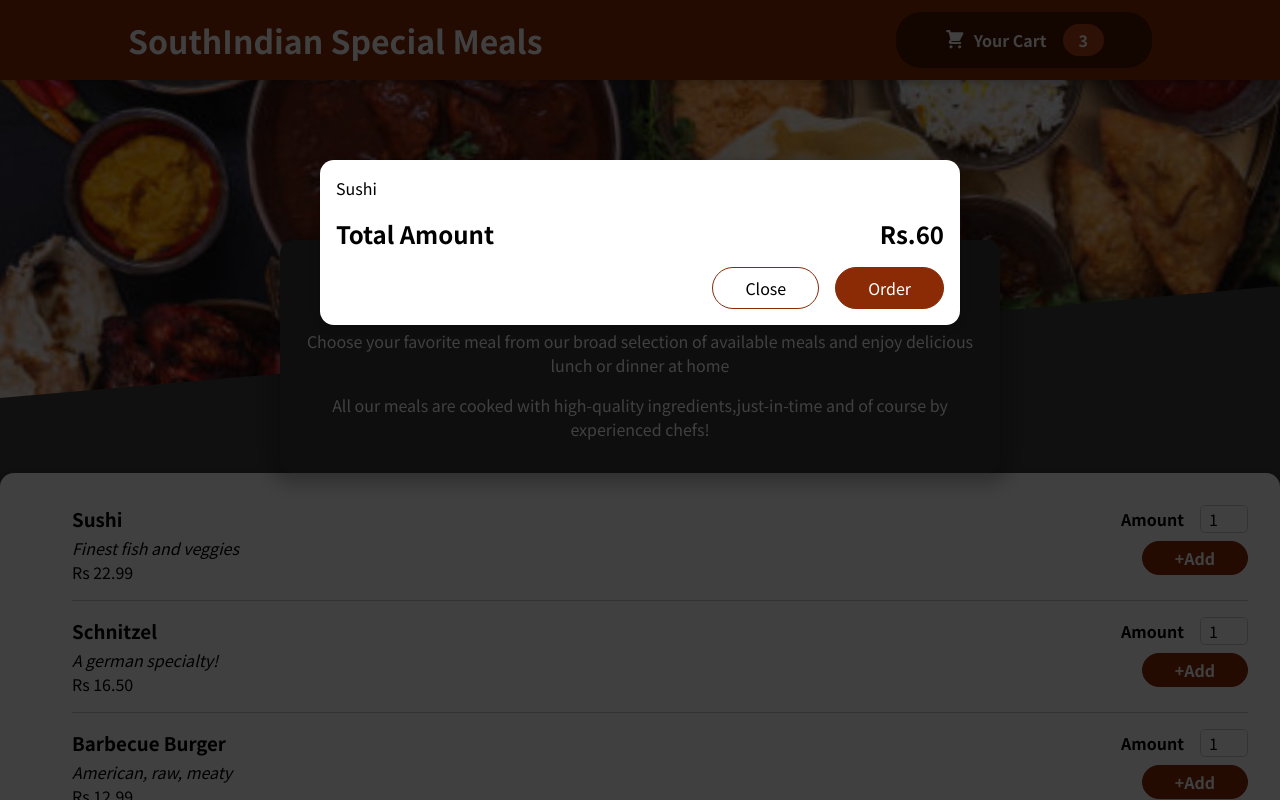
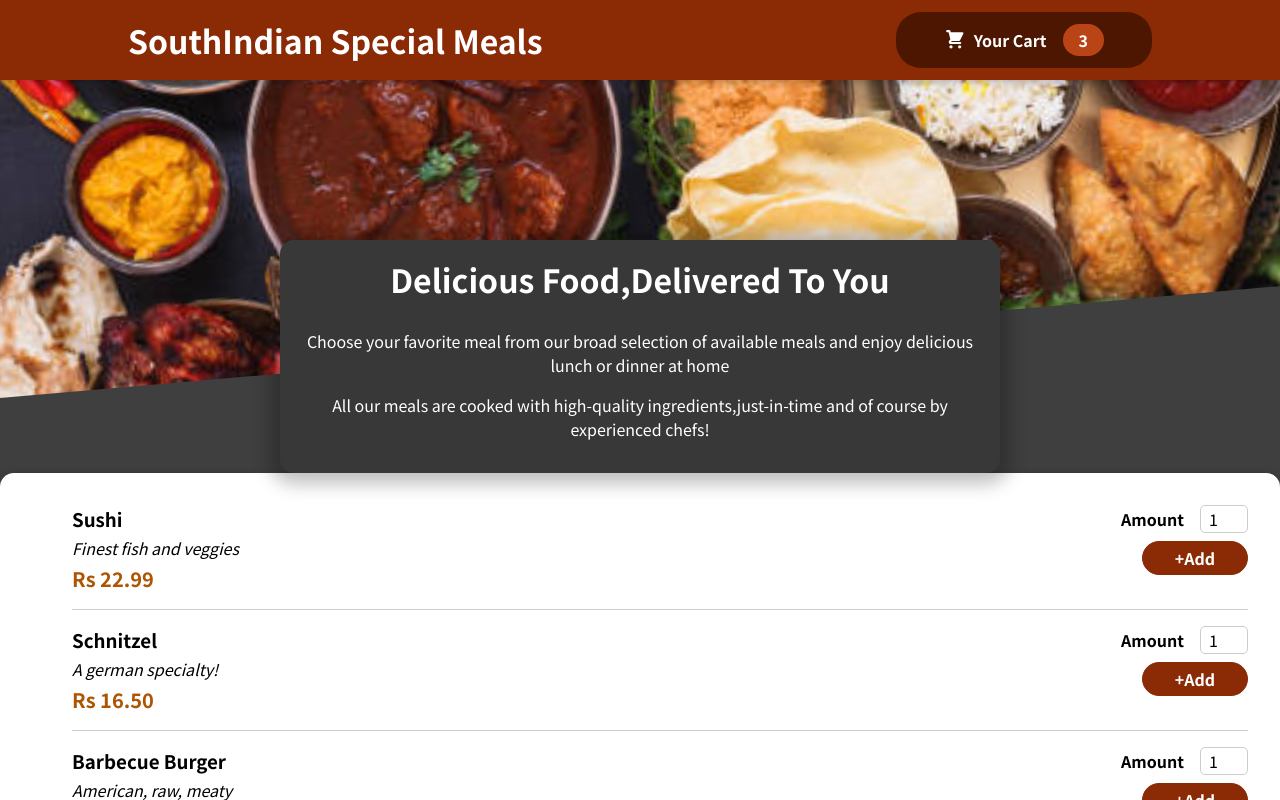
Before and after one commit to sravanisravs1/RestaurantWebsiteUsingReact, a React (Create React App) app: page / in a window 1280 px wide. Shown: the top 800 px of the page. Built offline with nearby package versions, Linux system fonts and the light colour scheme.

Commit message:
Added Close functionality to Cart

```diff
--- a/src/App.js
+++ b/src/App.js
@@ -1,14 +1,24 @@
-import React, { Fragment } from "react";
+import React, { useState , Fragment } from "react";
 import MainHeader from "./Layout/MainHeader";
 import Meals from "./Components/Meals/Meals/Meals";
 import Cart from "./Components/Cart/Cart";
 
 
+
+
 function App() {
+  const [showCartItems , setShowCartItems] = useState(false);
+  const showCartItemsHandler = ()=>{
+    setShowCartItems(true)
+  };
+
+  const hideCartItemsHandler = () => {
+    setShowCartItems(false);
+  };
   return (
     <Fragment>
-      <Cart/>
-      <MainHeader/>
+      {showCartItems && <Cart onCartClose={hideCartItemsHandler}/>}
+      <MainHeader onCartClick={showCartItemsHandler}/>
       <main>
         <Meals/>
       </main>
--- a/src/Components/Cart/Cart.js
+++ b/src/Components/Cart/Cart.js
@@ -10,14 +10,14 @@ const Cart = props => {
     </ul>
     );
     return (
-    <Modal>
+    <Modal onCartClose={props.onCartClose} >
         {cartItems}
         <div className={classes.total}>
             <span>Total Amount</span>
             <span>Rs.60</span>
         </div>
         <div className={classes.actions}>
-            <button className={classes['button-alt']}>Close</button>
+            <button className={classes['button-alt']} onClick={props.onCartClose}>Close</button>
             <button className={classes.button}>Order</button>
         </div>
     </Modal>);
--- a/src/Components/Meals/Meals/MealItem/MealItem.js
+++ b/src/Components/Meals/Meals/MealItem/MealItem.js
@@ -8,7 +8,7 @@ const MealItem = props =>{
         <div>
             <h3>{props.name}</h3>
             <div className={classes.description}>{props.description}</div>
-            <div classname={classes.price}>{price}</div>
+            <div className={classes.price}>{price}</div>
         </div>
         <div>
             <MealItemForm/>
--- a/src/Components/UI/Card/Input/Input.js
+++ b/src/Components/UI/Card/Input/Input.js
@@ -4,7 +4,7 @@ import classes from './Input.module.css'
 const Input = props =>{
     return (
     <div className={classes.input}>
-        <label htmlfor={props.input.id}>{props.label}</label>
+        <label htmlFor={props.input.id}>{props.label}</label>
         <input {...props.input}/>
     </div>);
 
--- a/src/Components/UI/Modal/Modal.js
+++ b/src/Components/UI/Modal/Modal.js
@@ -3,7 +3,7 @@ import ReactDom from 'react-dom';
 import { Fragment } from 'react';
 
 const Backdrop = props =>{
-    return <div className={classes.backdrop}></div>
+    return <div className={classes.backdrop} onClick={props.onCartClose}></div>
 
 };
 
@@ -20,7 +20,7 @@ const portalElement = document.getElementById('overlays')
 const Modal = props =>{
     return (
         <Fragment>
-            {ReactDom.createPortal(<Backdrop/>,portalElement)}
+            {ReactDom.createPortal(<Backdrop onCartClose={props.onCartClose}/>,portalElement)}
             {ReactDom.createPortal(<ModalOverlay>{props.children}</ModalOverlay> ,portalElement)}
         </Fragment>
     );
--- a/src/Layout/HeaderCartButton.js
+++ b/src/Layout/HeaderCartButton.js
@@ -4,7 +4,7 @@ import classes from './HeaderCartButton.module.css';
 
 const HeaderCartButton = props => {
 
-    return <button className={classes.button}>
+    return <button className={classes.button} onClick={props.onClick}>
         <span className={classes.icon}>
             <CartIcon/>
         </span>
--- a/src/Layout/MainHeader.js
+++ b/src/Layout/MainHeader.js
@@ -11,7 +11,7 @@ const MainHeader = (props) =>{
                 <h1 >
                     SouthIndian Special Meals
                 </h1>
-                <HeaderCartButton/>
+                <HeaderCartButton onClick={props.onCartClick}/>
             </header>
             <div className={classes['main-image']}>
                 <img src={mealsImage} alt='A table full of delicious Food!'/>
```
